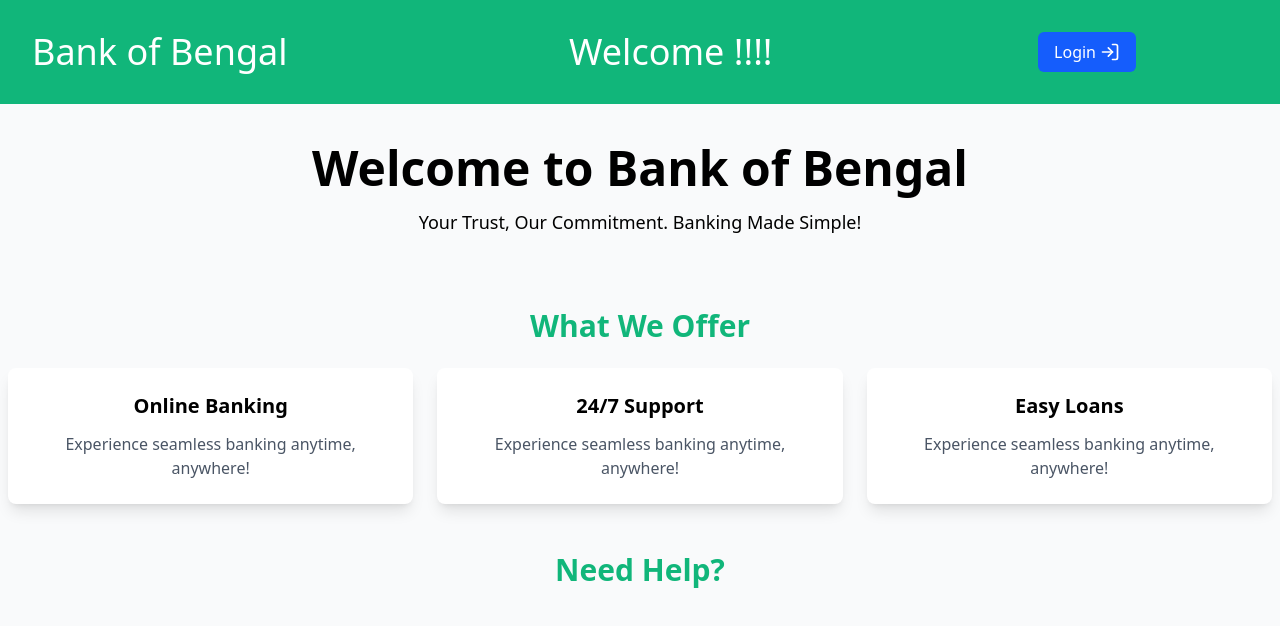
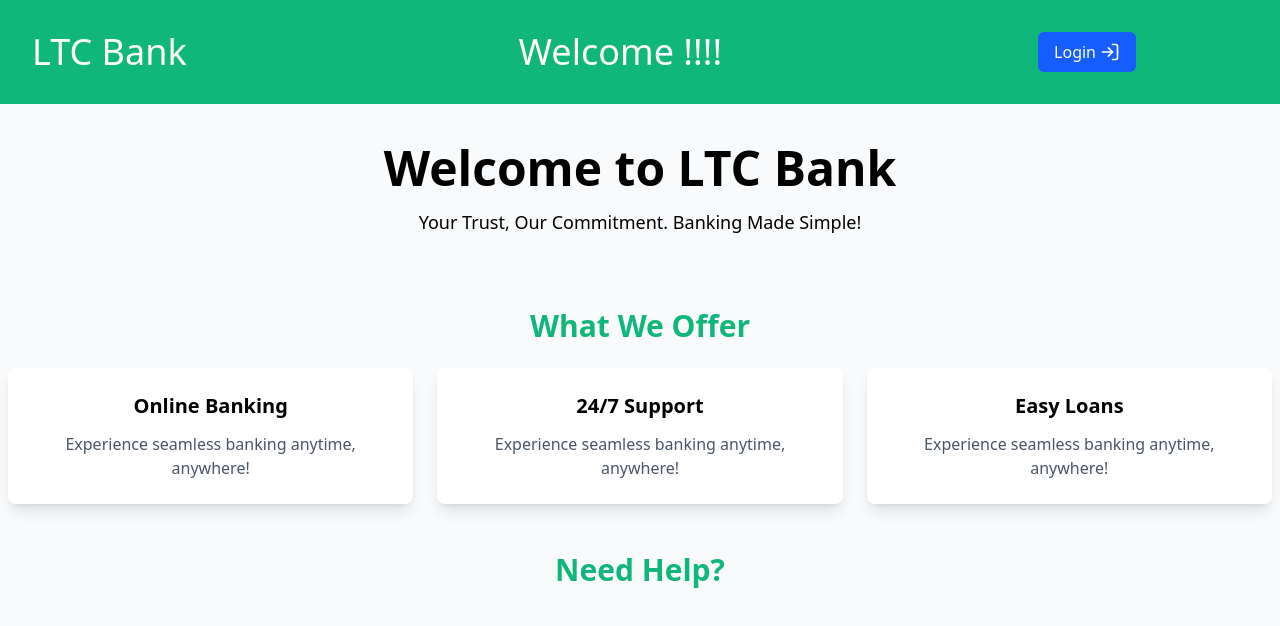
Before and after one commit to leelavathi-1377/hackathon-frontend, a React (Vite) app: page / in a window 1280 px wide. Shown: the top 626 px of the page. Built offline with nearby package versions, Linux system fonts and the light colour scheme.

Commit message:
changes done

```diff
--- a/src/components/HeaderMenu.jsx
+++ b/src/components/HeaderMenu.jsx
@@ -30,7 +30,7 @@ const HeaderMenu = () => {
     <header className="bg-[#11b67a] min-h-[100px]">
       <div className="max-w-[90%] p-4 flex justify-between items-center">
         <div>
-          <h2 className="text-white text-4xl p-4">Bank of Bengal</h2>
+          <h2 className="text-white text-4xl p-4">LTC Bank</h2>
         </div>
         <div>
           <h3 className="text-white text-4xl">
--- a/src/components/HomePage.jsx
+++ b/src/components/HomePage.jsx
@@ -8,7 +8,7 @@ const HomePage = () => {
   return (
     <div className="bg-gray-50 min-h-screen">
       <section className="text-center py-10">
-        <h1 className="text-5xl font-bold mb-4">Welcome to Bank of Bengal </h1>
+        <h1 className="text-5xl font-bold mb-4">Welcome to LTC Bank</h1>
         <p className="text-lg mb-6">
           Your Trust, Our Commitment. Banking Made Simple!
         </p>
```
